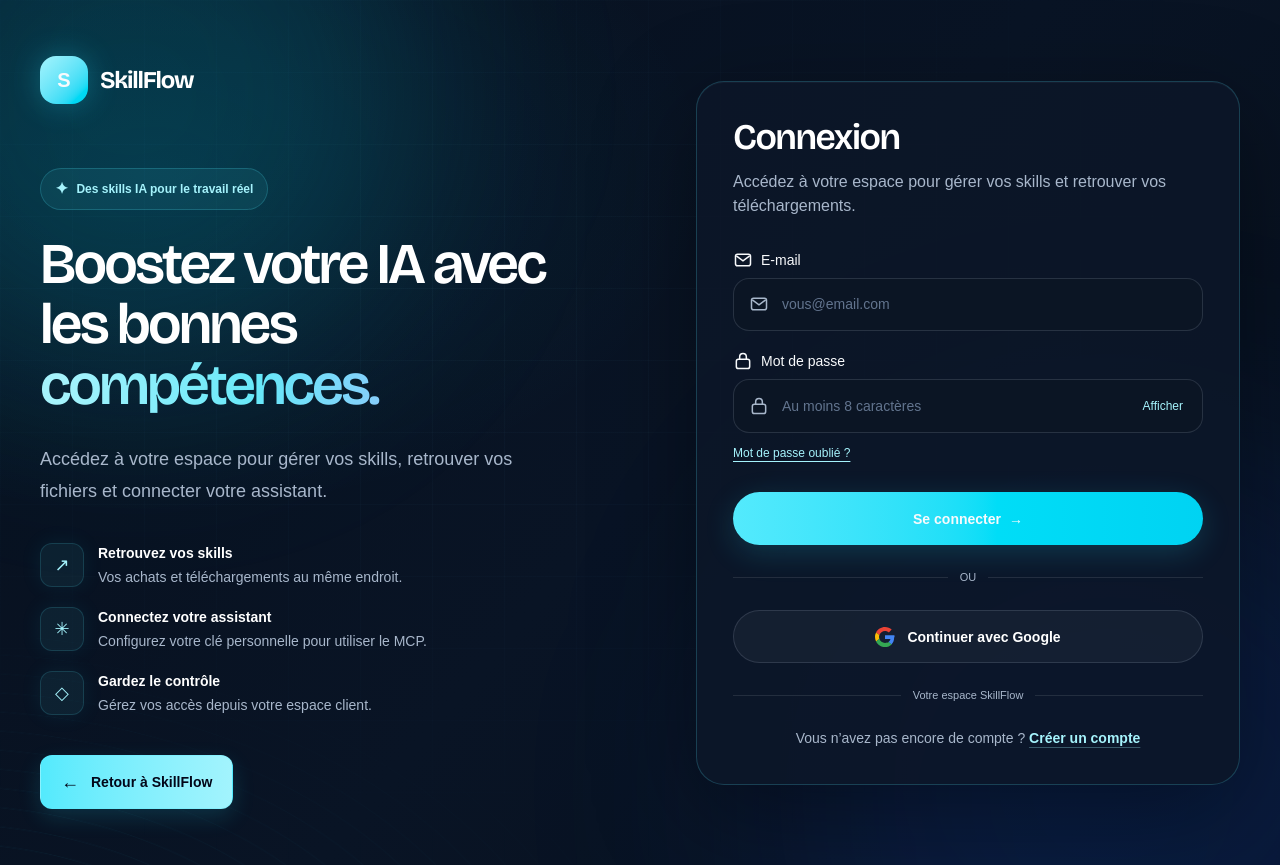
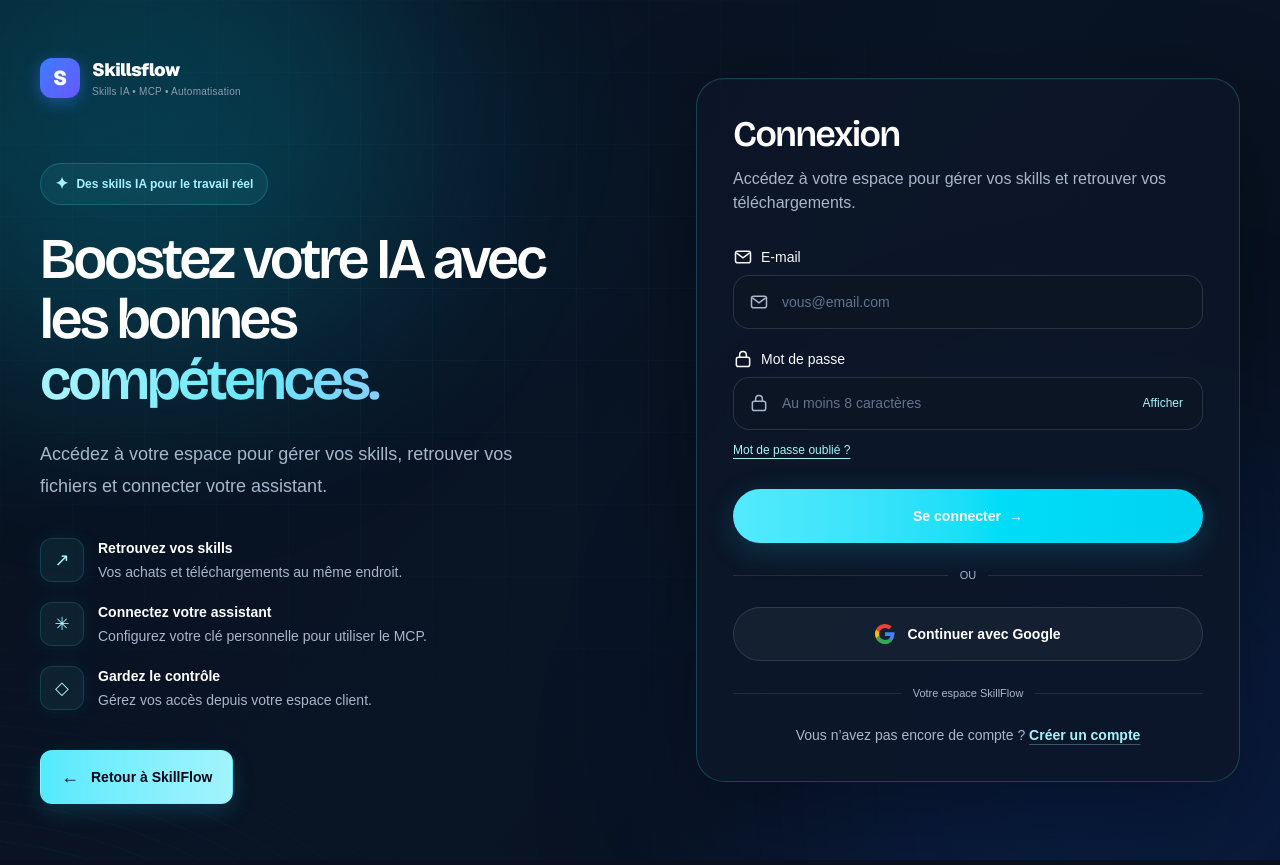
Before and after one commit to speedandsmart50-oss/Skillsflow, a Next.js app: page /login in a window 1280 px wide. Built offline with nearby package versions, Linux system fonts and the light colour scheme; no server answers.

Commit message:
Unify SkillFlow logo across navigation

```diff
--- a/src/app/globals.css
+++ b/src/app/globals.css
@@ -381,6 +381,14 @@
   --account-border: #e2e8f0;
   background: var(--account-page) !important;
   color: var(--account-ink) !important;
+}
+
+.site-logo > div > p {
+  display: none;
+}
+
+.site-logo > div > div > span {
+  color: currentColor !important;
 }
 
 .account-premium > div > aside {
--- a/src/app/login/page.tsx
+++ b/src/app/login/page.tsx
@@ -2,6 +2,7 @@
 import { BackLink } from "@/components/back-link";
 import { Suspense } from "react";
 import { LoginForm } from "@/components/login-form";
+import { ElectricLogo } from "@/components/electric-icons";
 
 const accountBenefits = [
   { icon: "↗", title: "Retrouvez vos skills", detail: "Vos achats et téléchargements au même endroit." },
@@ -18,9 +19,8 @@
 
       <div className="mx-auto grid w-full max-w-7xl items-center gap-12 lg:grid-cols-[0.92fr_1.08fr] lg:gap-16">
         <section className="auth-copy animate-rise mx-auto w-full max-w-xl lg:mx-0">
-          <Link href="/" className="inline-flex items-center gap-3 rounded-xl focus-visible:outline focus-visible:outline-2 focus-visible:outline-offset-4 focus-visible:outline-cyan-200">
-            <span className="flex h-12 w-12 items-center justify-center rounded-2xl bg-gradient-to-br from-cyan-200 to-cyan-400 text-xl font-black text-[#07111e] shadow-[0_0_30px_rgba(34,211,238,0.3)]">S</span>
-            <span className="font-[family-name:var(--font-bricolage)] text-2xl font-bold tracking-[-0.05em] text-white">SkillFlow</span>
+          <Link href="/" className="site-logo inline-flex items-center rounded-xl focus-visible:outline focus-visible:outline-2 focus-visible:outline-offset-4 focus-visible:outline-cyan-200">
+            <ElectricLogo />
           </Link>
 
           <div className="mt-12 sm:mt-16">
--- a/src/components/admin-dashboard.tsx
+++ b/src/components/admin-dashboard.tsx
@@ -1,6 +1,7 @@
 "use client";
 
 import Link from "next/link";
+import { ElectricLogo } from "@/components/electric-icons";
 import { useRouter } from "next/navigation";
 import { type FormEvent, useCallback, useEffect, useState } from "react";
 import { getSupabaseClient } from "@/lib/supabase/client";
@@ -446,11 +447,8 @@
       <div className="mx-auto max-w-[1600px] px-4 py-6 sm:px-6 sm:py-8 lg:px-8">
         <header className="admin-brand-bar flex flex-wrap items-center justify-between gap-4 rounded-[2rem] border border-cyan-400/20 bg-slate-950/90 p-4 shadow-[0_18px_60px_rgba(0,190,255,.08)] sm:p-5">
           <Link href="/" className="flex min-h-11 items-center gap-3 rounded-xl focus-visible:outline focus-visible:outline-2 focus-visible:outline-offset-4 focus-visible:outline-[#0B6A5A]">
-            <span className="flex h-11 w-11 items-center justify-center rounded-2xl bg-gradient-to-br from-cyan-300 to-cyan-600 font-[family-name:var(--font-bricolage)] text-lg font-bold text-slate-950">S</span>
-            <span>
-              <span className="block font-[family-name:var(--font-bricolage)] text-lg font-bold">SkillFlow</span>
-              <span className="block text-xs text-slate-400">ADMIN CONSOLE</span>
-            </span>
+            <ElectricLogo />
+            <span className="hidden text-xs font-bold tracking-[0.16em] text-slate-400 sm:block">ADMIN CONSOLE</span>
           </Link>
           <Link href="/account" className="rounded-xl border border-slate-700 bg-slate-900 px-4 py-3 text-sm font-semibold text-slate-200 hover:border-cyan-400">Voir l’espace client</Link>
         </header>
--- a/src/components/community/community-shell.tsx
+++ b/src/components/community/community-shell.tsx
@@ -1,42 +1,68 @@
 import Link from "next/link";
 import { CommunityNotifications } from "@/components/community/community-notifications";
 import { CommunitySectionNav } from "@/components/community/community-section-nav";
+import { ElectricLogo } from "@/components/electric-icons";
 
-const actionClass = "inline-flex min-h-10 shrink-0 items-center justify-center rounded-xl border border-[#203650] bg-[#0B1729]/70 px-3.5 text-sm font-semibold text-[#C7D4E3] transition duration-200 hover:border-[#20DDF2]/50 hover:bg-[#20DDF2]/[.05] hover:text-white focus-visible:outline focus-visible:outline-2 focus-visible:outline-offset-2 focus-visible:outline-[#70E9F5]";
+const actionClass =
+  "inline-flex min-h-10 shrink-0 items-center justify-center rounded-xl border border-[#1E2B4C] bg-[#151F38]/80 px-3.5 text-sm font-semibold text-[#A5B4CB] transition duration-200 hover:border-[#397BFF]/40 hover:bg-[#397BFF]/10 hover:text-white focus-visible:outline focus-visible:outline-2 focus-visible:outline-offset-2 focus-visible:outline-[#397BFF]";
 
 export function CommunityShell({ children, userId, isStaff }: { children: React.ReactNode; userId: string; isStaff: boolean }) {
   return (
-    <div className="min-h-[calc(100vh-72px)] bg-[#07111F] font-sans text-[#F4F7FC]">
+    <div className="min-h-[calc(100vh-72px)] bg-[#0B1020] font-sans text-slate-100">
       <div className="mx-auto max-w-7xl px-4 py-6 sm:px-6 sm:py-8 lg:px-8">
-      <header className="mb-7 rounded-2xl border border-[#203650] bg-[#0B1729] shadow-[0_12px_36px_rgba(0,0,0,.16)]">
+        {/* Header */}
+        <header className="mb-7 overflow-hidden rounded-2xl border border-[#1E2B4C] bg-[#11182B] shadow-[0_12px_36px_rgba(0,0,0,.3)]">
           <div className="flex flex-col gap-4 p-5 sm:p-6 md:flex-row md:items-center md:justify-between lg:px-7">
+            {/* Breadcrumb + Title */}
+            <div className="flex min-w-0 items-center gap-5">
+              <Link href="/" aria-label="Skillsflow, accueil" className="site-logo hidden shrink-0 sm:flex">
+                <ElectricLogo />
+              </Link>
               <div className="min-w-0">
-            <p className="flex items-center gap-2 text-[11px] font-bold uppercase tracking-[.18em] text-[#20DDF2]"><span aria-hidden="true">⌂</span><span>SkillFlow</span><span aria-hidden="true" className="text-[#60738A]">/</span><span>Communauté</span></p>
-            <h1 className="mt-1.5 text-xl font-bold tracking-[-.025em] text-[#F4F7FC] sm:text-2xl">Progressez avec méthode</h1>
+              <p className="flex items-center gap-2 text-[11px] font-bold uppercase tracking-[.18em] text-[#397BFF]">
+                <span aria-hidden="true">⌂</span>
+                <span>Skillsflow</span>
+                <span aria-hidden="true" className="text-[#64748B]">/</span>
+                <span className="text-[#8F9CAE]">Communauté</span>
+              </p>
+              <h1 className="mt-1.5 text-xl font-bold tracking-[-.025em] text-white sm:text-2xl">
+                Progressez avec méthode
+              </h1>
+              </div>
             </div>
 
+            {/* Action Buttons */}
             <div className="flex flex-wrap items-center justify-end gap-2">
               <Link className={actionClass} href="/account">Retour à mon espace</Link>
               <CommunityNotifications userId={userId} />
               <div className="hidden items-center gap-2 md:flex">
-              {isStaff && <Link className={actionClass} href="/community/moderation">Modération</Link>}
+                {isStaff && (
+                  <Link className={actionClass} href="/community/moderation">Modération</Link>
+                )}
                 <Link className={actionClass} href="/member/skills">Mes skills</Link>
                 <Link className={actionClass} href="/account">Mon compte</Link>
               </div>
+              {/* Mobile dropdown */}
               <details className="group relative md:hidden">
                 <summary className={`${actionClass} list-none cursor-pointer [&::-webkit-details-marker]:hidden`}>
-                Actions <span aria-hidden="true" className="ml-2 text-xs text-[#8EA2B9] transition-transform group-open:rotate-180">⌄</span>
+                  Actions <span aria-hidden="true" className="ml-2 text-xs text-[#8F9CAE] transition-transform group-open:rotate-180">⌄</span>
                 </summary>
-              <nav aria-label="Actions de la communauté" className="absolute right-0 z-30 mt-2 grid w-48 gap-1 rounded-xl border border-[#203650] bg-[#0B1729] p-2 shadow-2xl">
-                {isStaff && <Link className="rounded-lg px-3 py-2.5 text-sm font-medium text-[#D6E1EF] hover:bg-white/[.05]" href="/community/moderation">Modération</Link>}
-                <Link className="rounded-lg px-3 py-2.5 text-sm font-medium text-[#D6E1EF] hover:bg-white/[.05]" href="/member/skills">Mes skills</Link>
-                <Link className="rounded-lg px-3 py-2.5 text-sm font-medium text-[#D6E1EF] hover:bg-white/[.05]" href="/account">Mon compte</Link>
-                <Link className="rounded-lg px-3 py-2.5 text-sm font-medium text-[#D6E1EF] hover:bg-white/[.05]" href="/community#suggestion">Faire une suggestion</Link>
+                <nav
+                  aria-label="Actions de la communauté"
+                  className="absolute right-0 z-30 mt-2 grid w-48 gap-0.5 rounded-xl border border-[#1E2B4C] bg-[#0D1527] p-2 shadow-2xl"
+                >
+                  {isStaff && (
+                    <Link className="rounded-lg px-3 py-2.5 text-sm font-medium text-[#A5B4CB] transition hover:bg-white/[.06] hover:text-white" href="/community/moderation">Modération</Link>
+                  )}
+                  <Link className="rounded-lg px-3 py-2.5 text-sm font-medium text-[#A5B4CB] transition hover:bg-white/[.06] hover:text-white" href="/member/skills">Mes skills</Link>
+                  <Link className="rounded-lg px-3 py-2.5 text-sm font-medium text-[#A5B4CB] transition hover:bg-white/[.06] hover:text-white" href="/account">Mon compte</Link>
+                  <Link className="rounded-lg px-3 py-2.5 text-sm font-medium text-[#A5B4CB] transition hover:bg-white/[.06] hover:text-white" href="/community#suggestion">Faire une suggestion</Link>
                 </nav>
               </details>
             </div>
           </div>
         </header>
+
         <CommunitySectionNav />
         {children}
       </div>
--- a/src/components/electric-icons.tsx
+++ b/src/components/electric-icons.tsx
@@ -4,13 +4,11 @@
   return (
     <div className={`flex items-center gap-3 ${className}`}>
       <div className="relative flex h-10 w-10 shrink-0 items-center justify-center rounded-xl bg-gradient-to-br from-[#397BFF] to-[#6557FF] p-2 shadow-[0_4px_16px_rgba(57,123,255,0.45)]">
-        <svg viewBox="0 0 24 24" fill="none" className="h-6 w-6 text-white" stroke="currentColor" strokeWidth="2.2" strokeLinecap="round" strokeLinejoin="round">
-          <polygon points="13 2 3 14 12 14 11 22 21 10 12 10 13 2" fill="white" stroke="none" />
-        </svg>
+        <span className="font-[family-name:var(--font-geist-sans),sans-serif] text-xl font-black leading-none text-white">S</span>
       </div>
       <div className="min-w-0">
         <div className="flex items-center gap-1.5">
-          <span className="font-[family-name:var(--font-geist-sans),sans-serif] text-lg font-black tracking-[-0.03em] text-white">SkillFlow</span>
+          <span className="font-[family-name:var(--font-geist-sans),sans-serif] text-lg font-black tracking-[-0.03em] text-white">Skillsflow</span>
         </div>
         <p className="text-[10px] font-medium tracking-wide text-[#8F9CAE]">Skills IA • MCP • Automatisation</p>
       </div>
--- a/src/components/site-footer.tsx
+++ b/src/components/site-footer.tsx
@@ -1,15 +1,19 @@
 import Link from "next/link";
+import { ElectricLogo } from "@/components/electric-icons";
 
 export function SiteFooter() {
   return (
-    <footer className="app-shell-chrome border-t border-cyan-400/10 bg-[#070e1b]">
+    <footer className="app-shell-chrome border-t border-[#1E2B4C]/60 bg-[#0B1020]">
       <div className="mx-auto grid max-w-6xl gap-10 px-4 py-12 sm:px-6 lg:grid-cols-3 lg:px-8">
         <div>
-          <div className="mb-3 text-[2rem] font-bold tracking-[-0.06em] text-white">SkillFlow</div>
+          <Link href="/" aria-label="Skillsflow, accueil" className="site-logo mb-3 inline-flex text-white">
+            <ElectricLogo />
+          </Link>
           <p className="max-w-xs text-[1.05rem] leading-7 text-slate-400">
             Des compétences IA pratiques, transparentes et conçues pour différents assistants.
           </p>
         </div>
+
 
         <div>
           <h3 className="mb-4 text-[1.05rem] font-semibold uppercase tracking-[0.18em] text-cyan-300">
--- a/src/components/site-header.tsx
+++ b/src/components/site-header.tsx
@@ -3,6 +3,7 @@
 import Link from "next/link";
 import { SiteHeaderNavigation } from "@/components/site-header-navigation";
 import { useAuthSession } from "@/components/auth-session-provider";
+import { ElectricLogo } from "@/components/electric-icons";
 
 export function SiteHeader() {
   const { status } = useAuthSession();
@@ -10,9 +11,8 @@
   return (
     <header className="app-shell-chrome sticky top-0 z-50 border-b border-[#203650]/75 bg-[#07111F]/95 backdrop-blur-xl">
       <div className="mx-auto flex min-h-[72px] max-w-7xl items-center justify-between gap-4 px-4 sm:px-6 lg:px-8">
-        <Link href="/" aria-label="SkillFlow, accueil" className="flex shrink-0 items-center gap-3 text-white">
-          <span className="flex h-10 w-10 items-center justify-center rounded-[14px] bg-gradient-to-br from-[#70E9F5] to-[#20DDF2] text-lg font-black text-[#07111F] shadow-[0_5px_18px_rgba(32,221,242,.14)]">S</span>
-          <span className="text-xl font-bold tracking-[-.045em]">SkillFlow</span>
+        <Link href="/" aria-label="Skillsflow, accueil" className="site-logo flex shrink-0 items-center text-white">
+          <ElectricLogo />
         </Link>
         <SiteHeaderNavigation authStatus={status} />
       </div>
```
Lines whose indentation alone changed are shown as unchanged.
